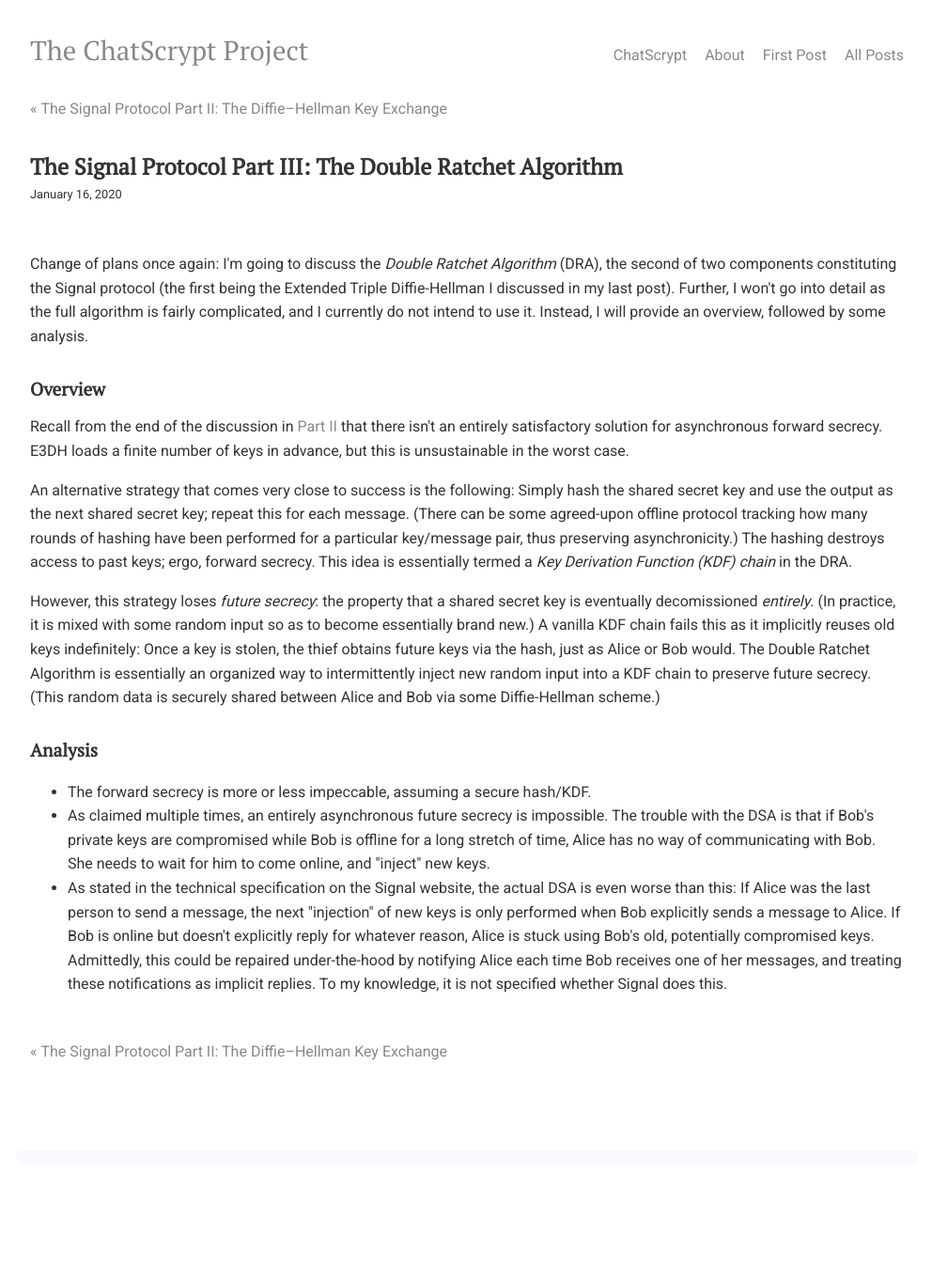
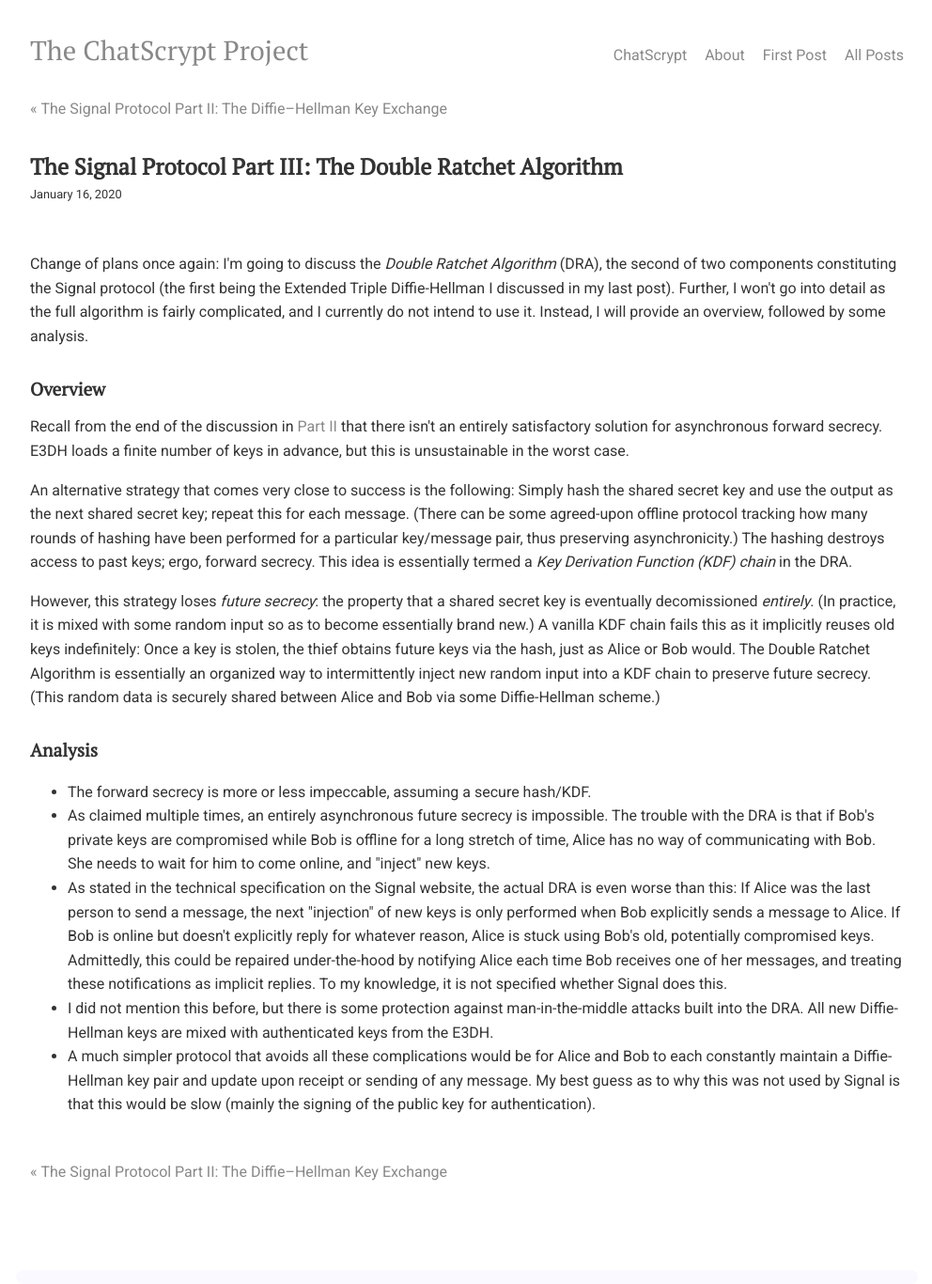
Before and after one commit to chatscrypt/chatscrypt.github.io, a Jekyll site: the page built from _posts/2020-01-16-the-signal-protocol-part-iii-the-double-ratchet-algorithm.html, in a window 1280 px wide. Shown: the whole page at 94% size, without its empty margins (143-1135 px from the left). Built offline with Jekyll 4.4.1, drawn with Linux system fonts in a browser that asks for light colours; comment, search, counter and statistics services are not loaded; before the commit the page ends 1238 px from its top, so only the background shows below that.

Commit message:
Update 2020-01-16-the-signal-protocol-part-iii-the-double-ratchet-algorithm.html

```diff
--- a/_posts/2020-01-16-the-signal-protocol-part-iii-the-double-ratchet-algorithm.html
+++ b/_posts/2020-01-16-the-signal-protocol-part-iii-the-double-ratchet-algorithm.html
@@ -22,9 +22,13 @@ Recall from the end of the discussion in <a href="https://chatscrypt.github.io/2
 <ul>
 <li> The forward secrecy is more or less impeccable, assuming a secure hash/KDF.
 
-<li> As claimed multiple times, an entirely asynchronous future secrecy is impossible. The trouble with the DSA is that if Bob's private keys are compromised while Bob is offline for a long stretch of time, Alice has no way of communicating with Bob. She needs to wait for him to come online, and "inject" new keys.
+<li> As claimed multiple times, an entirely asynchronous future secrecy is impossible. The trouble with the DRA is that if Bob's private keys are compromised while Bob is offline for a long stretch of time, Alice has no way of communicating with Bob. She needs to wait for him to come online, and "inject" new keys.
 
-<li>As stated in the technical specification on the Signal website, the actual DSA is even worse than this: If Alice was the last person to send a message, the next "injection" of new keys is only performed when Bob explicitly sends a message to Alice. If Bob is online but doesn't explicitly reply for whatever reason, Alice is stuck using Bob's old, potentially compromised keys. Admittedly, this could be repaired under-the-hood by notifying Alice each time Bob receives one of her messages, and treating these notifications as implicit replies. To my knowledge, it is not specified whether Signal does this.
+<li>As stated in the technical specification on the Signal website, the actual DRA is even worse than this: If Alice was the last person to send a message, the next "injection" of new keys is only performed when Bob explicitly sends a message to Alice. If Bob is online but doesn't explicitly reply for whatever reason, Alice is stuck using Bob's old, potentially compromised keys. Admittedly, this could be repaired under-the-hood by notifying Alice each time Bob receives one of her messages, and treating these notifications as implicit replies. To my knowledge, it is not specified whether Signal does this.
 
 
+<li>I did not mention this before, but there is some protection against man-in-the-middle attacks built into the DRA. All new Diffie-Hellman keys are mixed with authenticated keys from the E3DH.
+
+<li>A much simpler protocol that avoids all these complications would be for Alice and Bob to each constantly maintain a Diffie-Hellman key pair and update upon receipt or sending of any message. My best guess as to why this was not used by Signal is that this would be slow (mainly the signing of the public key for authentication).
+
 </ul>
```
